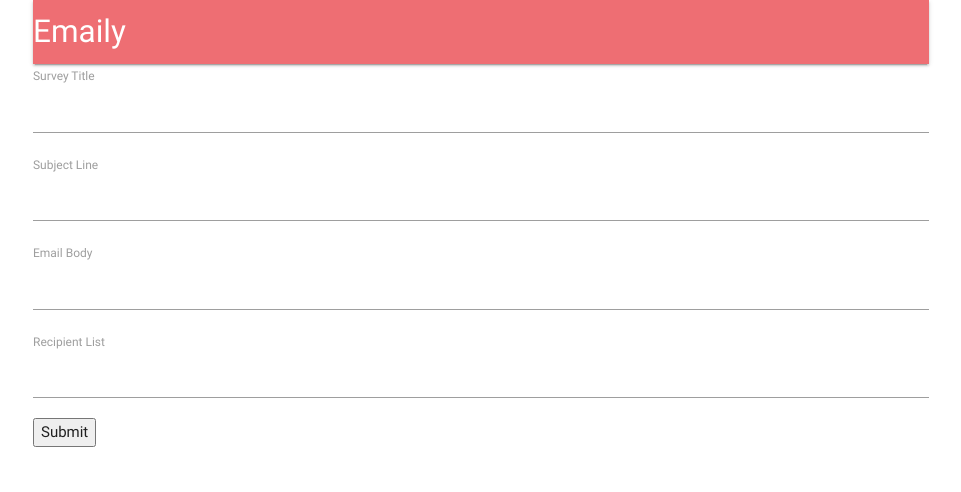
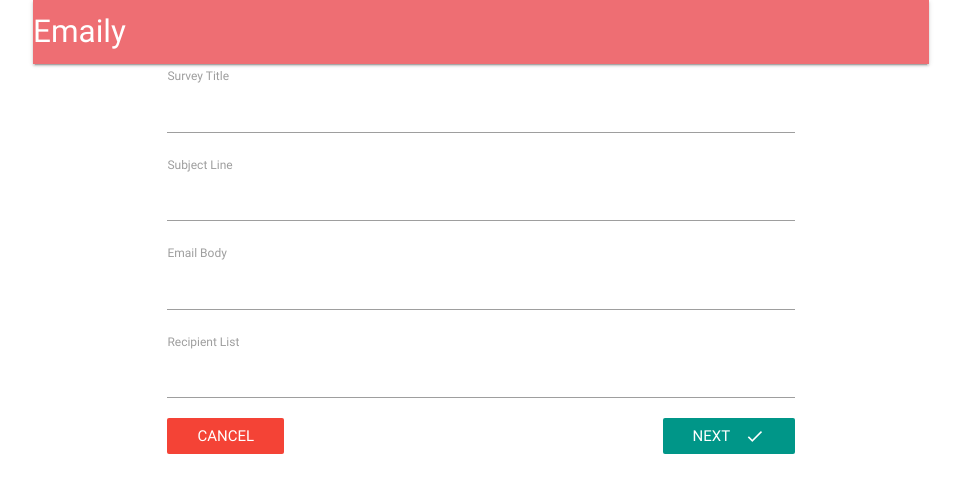
Before and after one commit to Jatin-007/Emaily, a React (Create React App) app in the folder client/: page /surveys/new in a window 1280 px wide. Shown: the top 492 px of the page, without its empty margins (159-1120 px from the left). Built offline with nearby package versions, Linux system fonts and the light colour scheme; no server answers.

Commit message:
Styling Form

```diff
--- a/client/src/components/surveys/SurveyForm.js
+++ b/client/src/components/surveys/SurveyForm.js
@@ -2,8 +2,8 @@
 import React, { Component } from 'react';
 import _ from 'lodash';
 import { reduxForm, Field } from 'redux-form'; // helps to communicate with the redux store to transfer the information
+import {Link } from 'react-router-dom';
 import SurveyField from './SurveyField';
-
 
 const FIELDS = [
     {label: 'Survey Title', name:'Title'},
@@ -22,10 +22,11 @@ class SurveyForm extends Component {
 
     render () {
         return (
-            <div>
+            <div className="container">
                 <form onSubmit={this.props.handleSubmit(values => console.log(values))}>
                     {this.renderFields()}
-                    <button type="submit"> Submit </button>
+                    <Link to="/surveys" className="red btn-flat white-text">Cancel</Link>
+                    <button className="teal btn-flat right white-text" type="submit">Next<i className="material-icons right">done</i></button>
                 </form>
             </div>
         );
```
